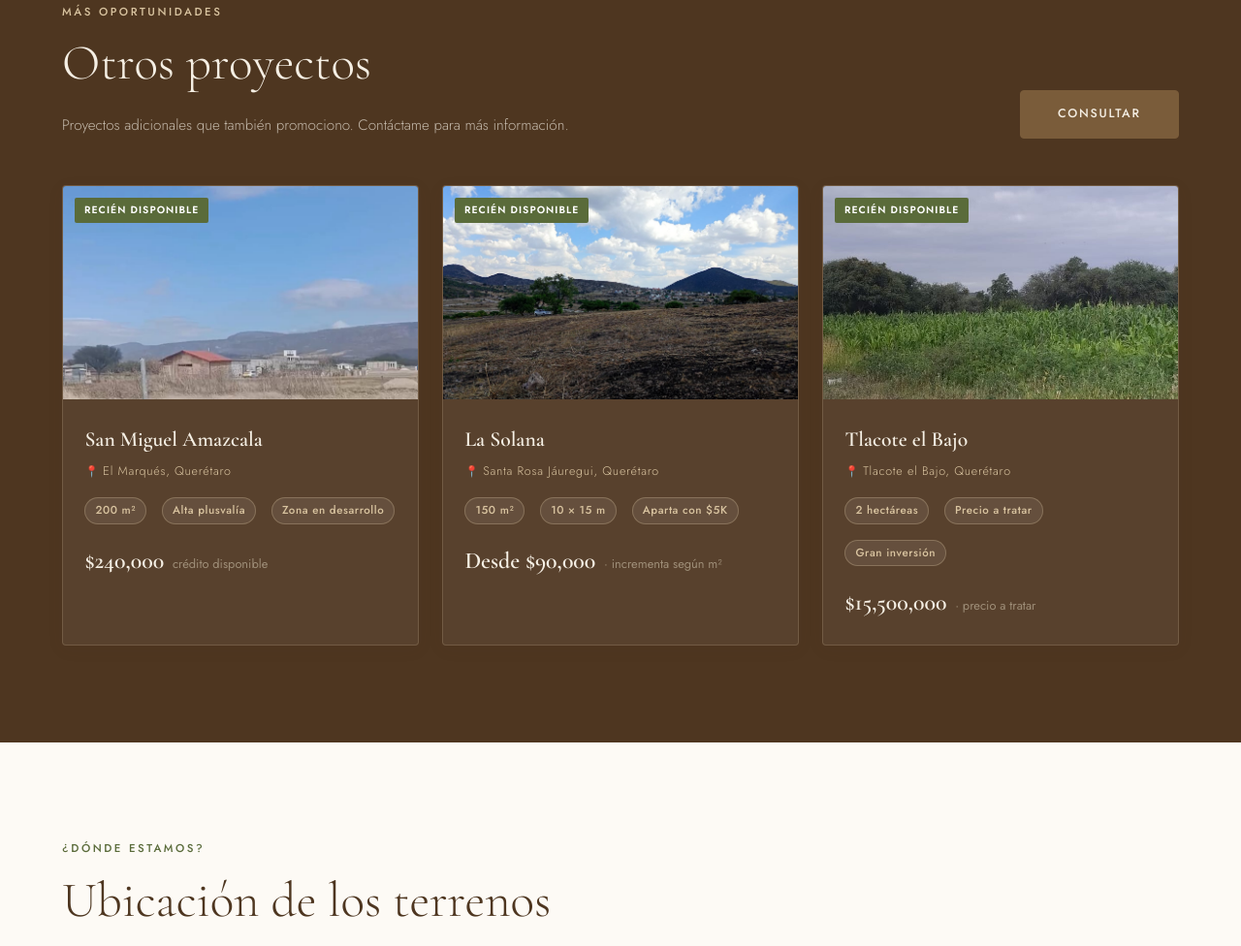
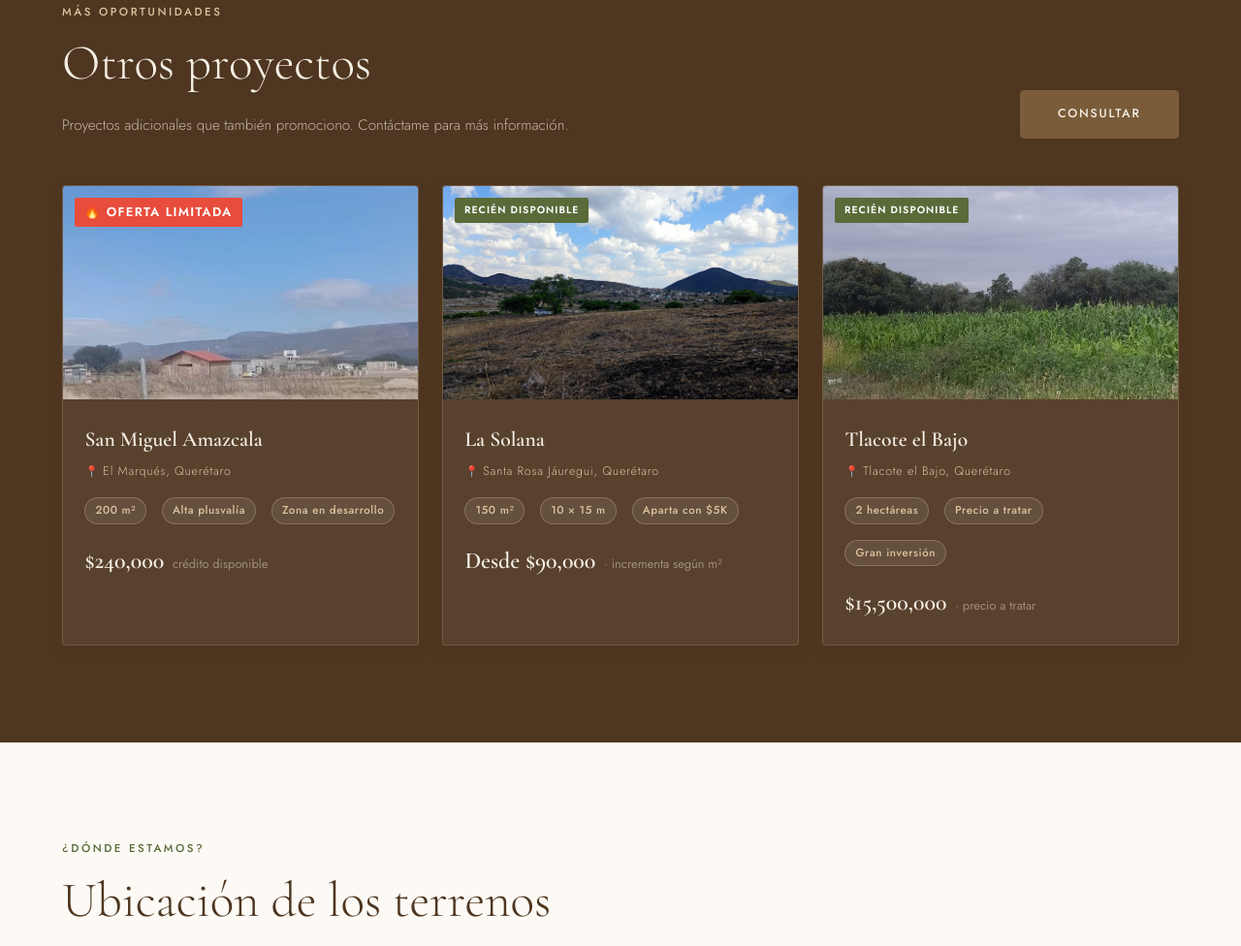
Before and after one commit to terrenos-Ve-al-futuro/terrenos-, a plain HTML site: page index.html in a window 1280 px wide. Shown: the part 2614-3590 px from the top of the page at 97% size. Drawn offline with nearby package versions, Linux system fonts and the light colour scheme.

```diff
--- a/index.html
+++ b/index.html
@@ -167,7 +167,7 @@
       <div class="terreno-card reveal" onclick="abrirModal(3)">
         <div class="terreno-card-img-wrap">
           <img class="terreno-card-img" src="images/4.1.jpg" alt="San Miguel Amazcala 200m²" />
-          <span class="terreno-badge" style="background:var(--verde);">Recién disponible</span>
+          <span class="terreno-badge" style="background:#E74C3C; font-weight:600; font-size:13px;">🔥 OFERTA LIMITADA</span>
         </div>
         <div class="terreno-card-body">
           <h3 class="terreno-nombre">San Miguel Amazcala</h3>
```
